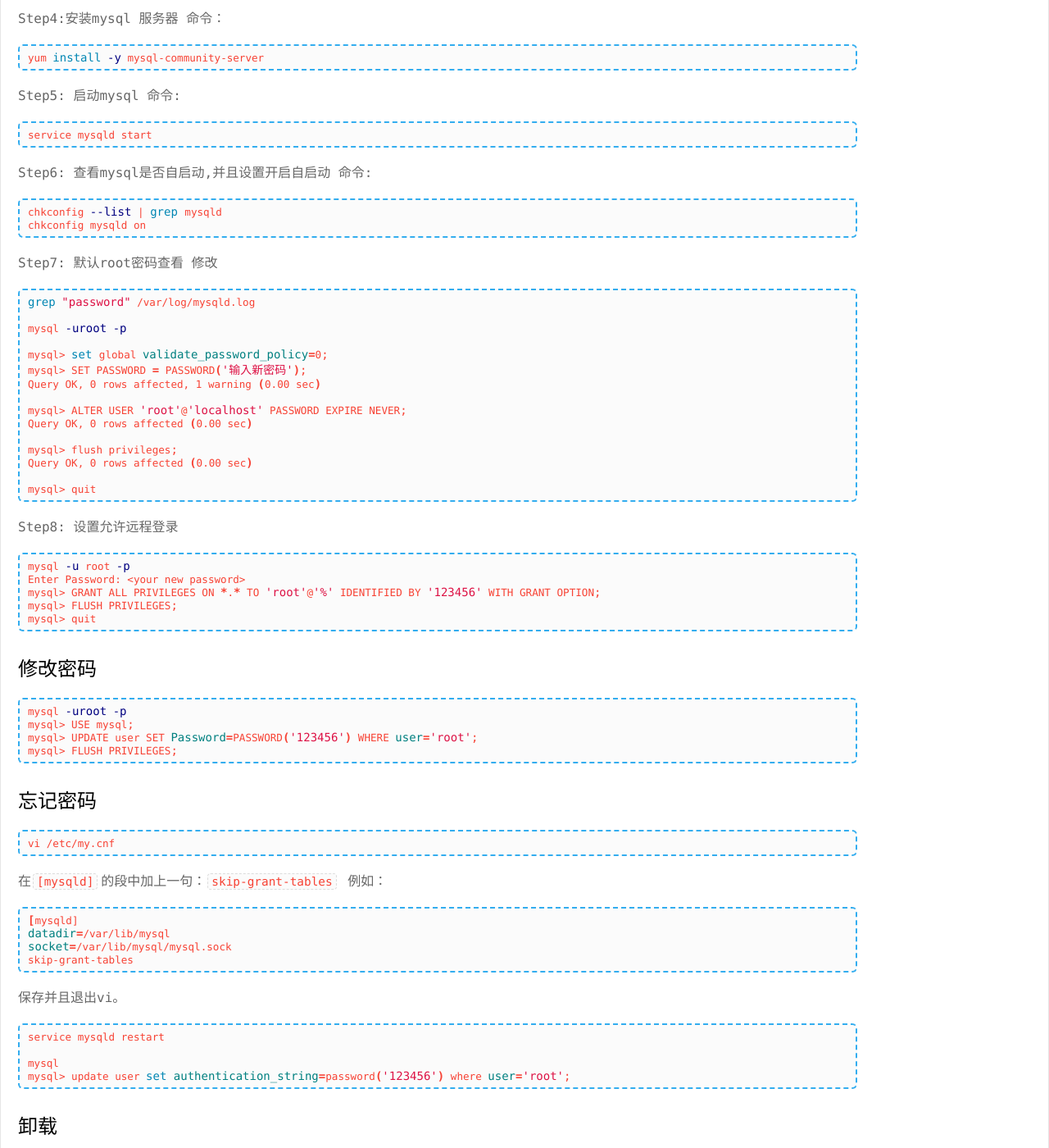
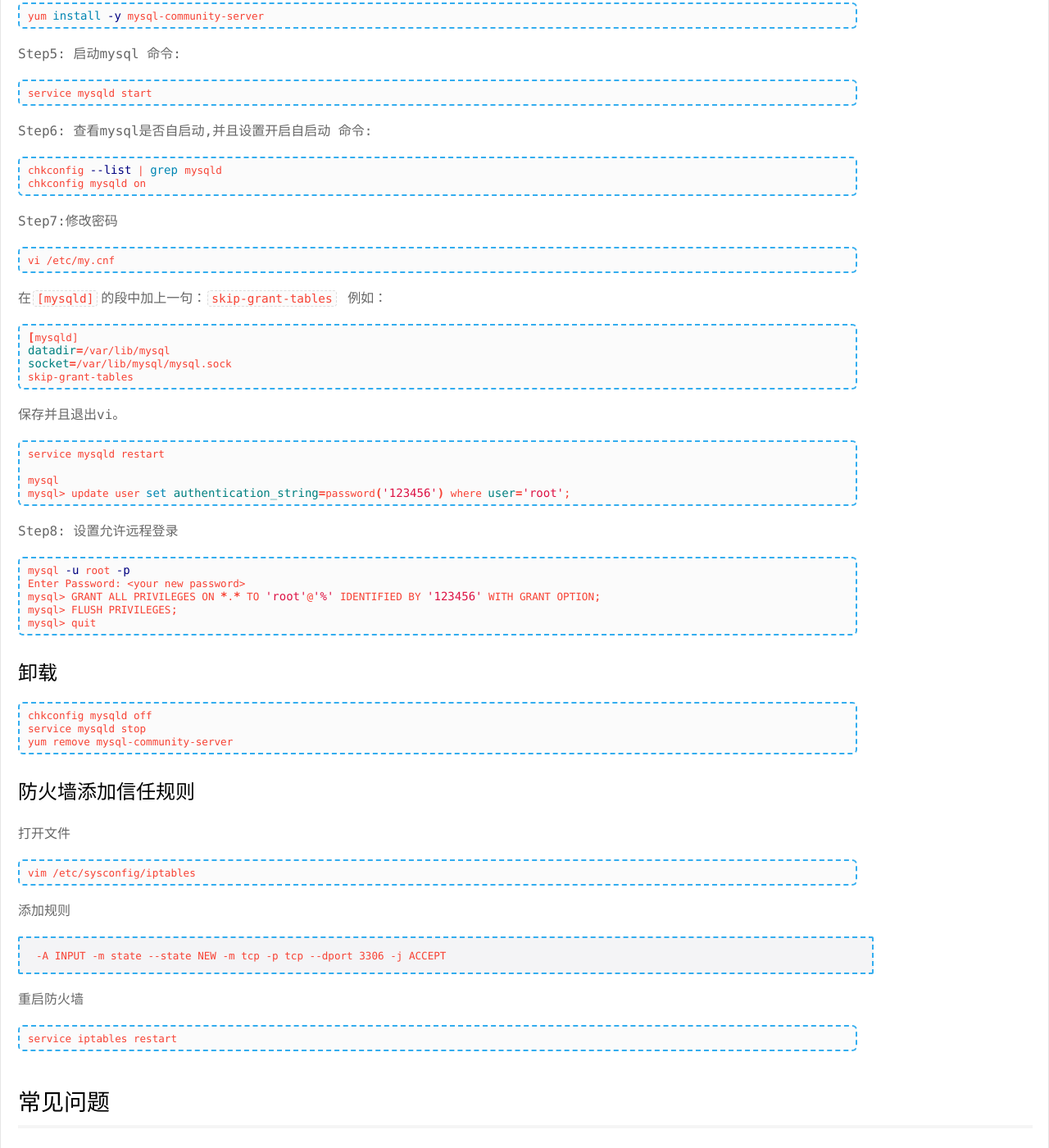
Before and after one commit to psvmc/myblog_jekyll, a Jekyll site: the page built from _posts/2018-06-25-mysql-tips.md, in a window 1280 px wide and 1400 px high, scrolled down 1172 px. Shown: the whole window at 82% size. Built offline with Jekyll 4.4.1, drawn with Linux system fonts in a browser that asks for light colours; comment, search, counter and statistics services are not loaded; some of the changed text lies outside the part shown.

Commit message:
文章更新

````diff
--- a/_posts/2018-06-25-mysql-tips.md
+++ b/_posts/2018-06-25-mysql-tips.md
@@ -53,51 +53,7 @@
 chkconfig --list | grep mysqld
 chkconfig mysqld on
 ```
-
-Step7:  默认root密码查看 修改
-
-```bash
-grep "password" /var/log/mysqld.log
-
-mysql -uroot -p
-
-mysql> set global validate_password_policy=0;
-mysql> SET PASSWORD = PASSWORD('输入新密码');
-Query OK, 0 rows affected, 1 warning (0.00 sec)
-
-mysql> ALTER USER 'root'@'localhost' PASSWORD EXPIRE NEVER;
-Query OK, 0 rows affected (0.00 sec)
-
-mysql> flush privileges;
-Query OK, 0 rows affected (0.00 sec)
-
-mysql> quit
-```
-
-Step8: 设置允许远程登录
-
-```bash
-mysql -u root -p
-Enter Password: <your new password>
-mysql> GRANT ALL PRIVILEGES ON *.* TO 'root'@'%' IDENTIFIED BY '123456' WITH GRANT OPTION;
-mysql> FLUSH PRIVILEGES;
-mysql> quit
-```
-
-
-
-### 修改密码
-
-```bash
-mysql -uroot -p
-mysql> USE mysql;
-mysql> UPDATE user SET Password=PASSWORD('123456') WHERE user='root';
-mysql> FLUSH PRIVILEGES;
-```
-
-
-
-### 忘记密码
+Step7:修改密码
 
 ```bash
 vi /etc/my.cnf
@@ -122,7 +78,15 @@
 mysql> update user set authentication_string=password('123456') where user='root';
 ```
 
+Step8: 设置允许远程登录
 
+```bash
+mysql -u root -p
+Enter Password: <your new password>
+mysql> GRANT ALL PRIVILEGES ON *.* TO 'root'@'%' IDENTIFIED BY '123456' WITH GRANT OPTION;
+mysql> FLUSH PRIVILEGES;
+mysql> quit
+```
 
 ### 卸载
 
````
Also changed, not shown: other parts of _posts/2018-06-25-mysql-tips.md (+3 -2 lines), _posts/2018-06-25-nginx-tips.md (+2 -2 lines).
